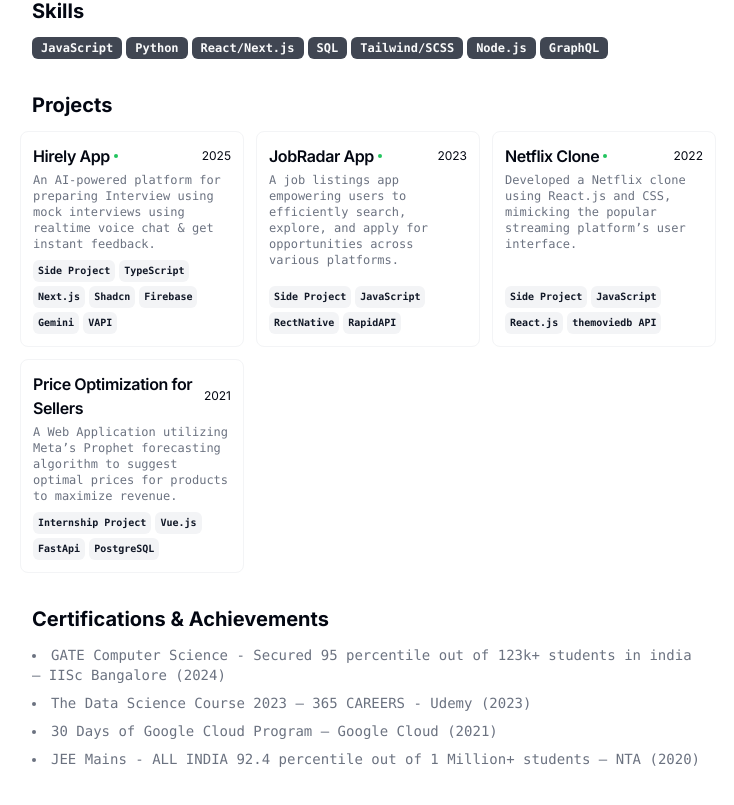
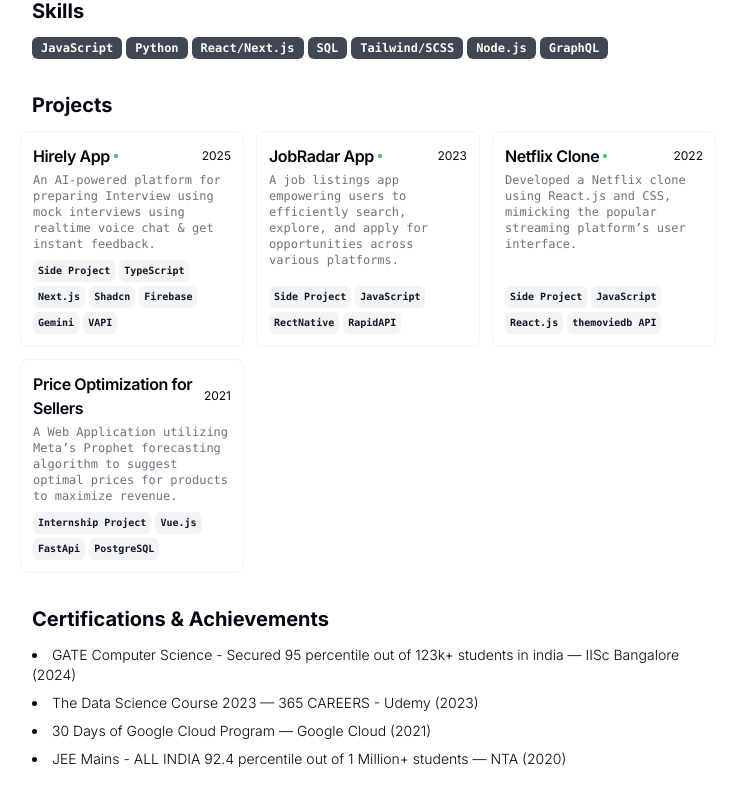
Before and after one commit to ShiroyaJay/Portfolio_website, a Next.js app: page / in a window 1280 px wide. Shown: the part 1231-2036 px from the top of the page, without its empty margins (272-1006 px from the left). Built offline with nearby package versions, Linux system fonts and the light colour scheme.

Commit message:
certifications

```diff
--- a/src/app/page.tsx
+++ b/src/app/page.tsx
@@ -187,7 +187,7 @@ export default function Page() {
 
         <Section className="print-force-new-page scroll-mb-16">
   <h2 className="text-xl font-bold">Certifications & Achievements</h2>
-  <ul className="list-disc list-inside space-y-2 text-sm text-pretty font-mono text-muted-foreground">
+  <ul className="list-disc list-inside space-y-2 text-sm text-pretty font-light">
     {RESUME_DATA.certifications.map(
       (
         { title, issuer, date, link }: {
@@ -204,7 +204,7 @@ export default function Page() {
       href={link}
       target="_blank"
       rel="noopener noreferrer"
-      className="hover:underline"
+      //className="hover:underline"
 
     >
       {title} — {issuer} {date && `(${date})`}
```
